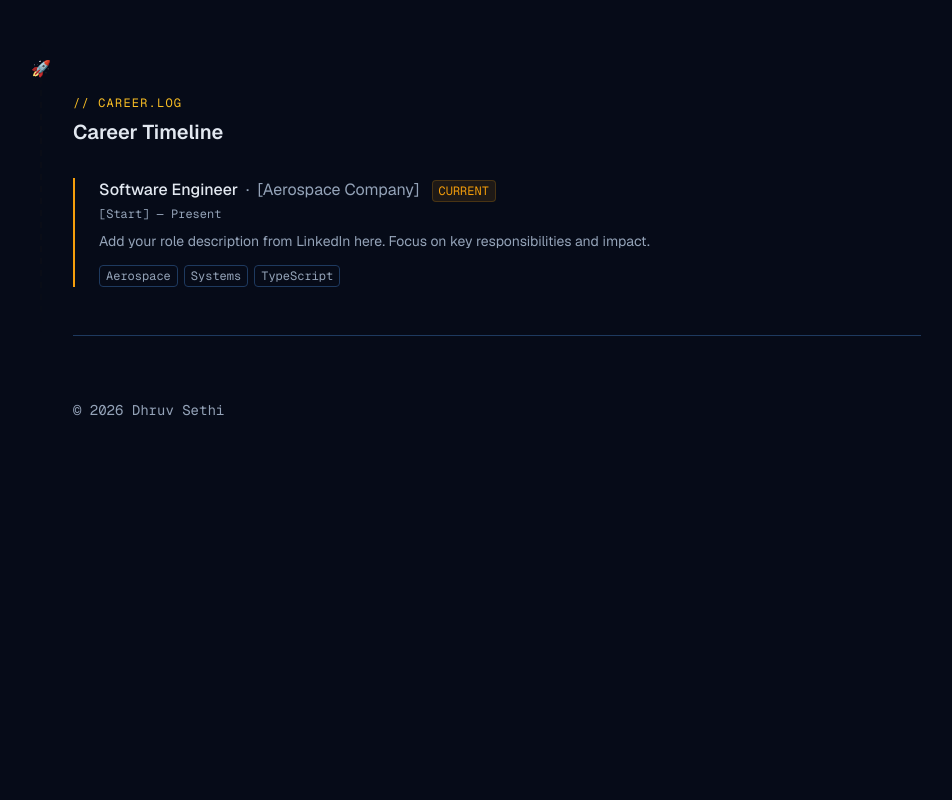
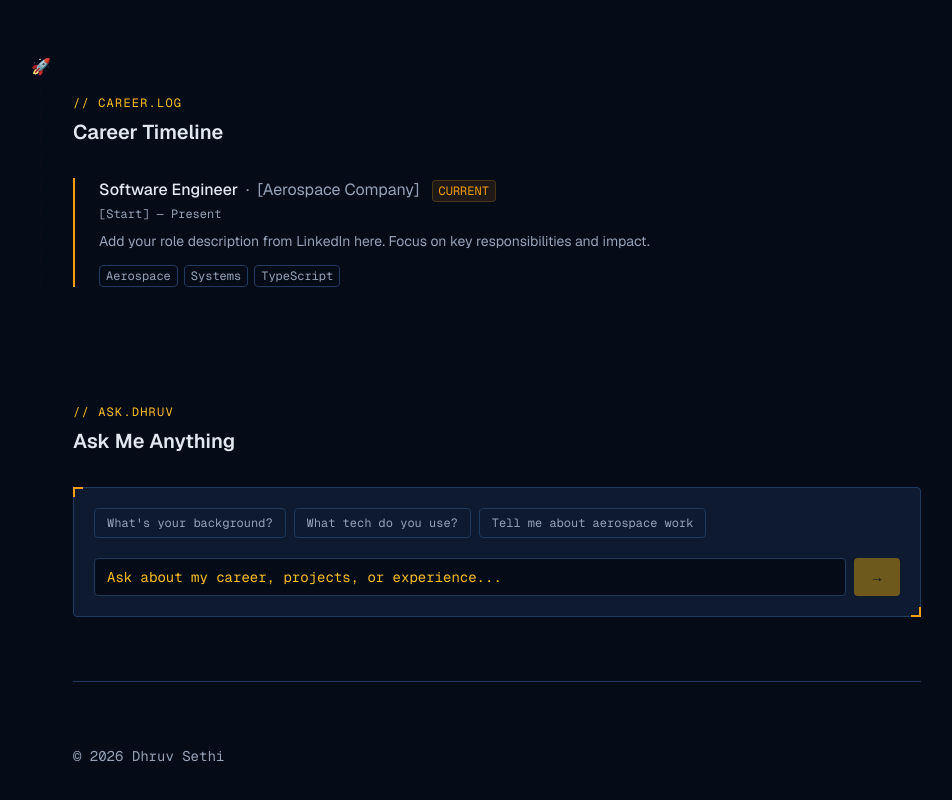
Before and after one commit to dhruvsethi227/dhruv-personal-portfolio, a Next.js app: page / in a window 1280 px wide. Shown: the part 806-1606 px from the top of the page, without its empty margins (143-1095 px from the left). Before the commit the page ends 1306 px from the top, so only its background shows below. Built offline with nearby package versions, Linux system fonts and the light colour scheme.

Commit message:
AI ask me feature created

```diff
--- /dev/null
+++ b/app/api/ask/route.ts
@@ -0,0 +1,49 @@
+import Anthropic from '@anthropic-ai/sdk';
+import { buildContext } from '../../lib/buildContext';
+
+export async function POST(req: Request) {
+  const body = await req.json();
+  const question = body?.question;
+
+  if (typeof question !== 'string' || question.trim().length === 0) {
+    return new Response('Question is required', { status: 400 });
+  }
+  if (question.length > 500) {
+    return new Response('Question must be 500 characters or fewer', { status: 400 });
+  }
+
+  const client = new Anthropic();
+  const context = buildContext();
+
+  const stream = client.messages.stream({
+    model: 'claude-sonnet-4-6',
+    max_tokens: 512,
+    system: `You are Dhruv Sethi's personal AI assistant on his portfolio website. Answer questions about Dhruv's career, skills, experience, and interests based ONLY on the context below. Be concise, friendly, and use third-person when appropriate (e.g. "Dhruv has..." or "He's worked on..."). If a question is outside the context, say you don't have that information.\n\n${context}`,
+    messages: [{ role: 'user', content: question }],
+  });
+
+  const encoder = new TextEncoder();
+  const readable = new ReadableStream({
+    async start(controller) {
+      for await (const chunk of stream) {
+        if (
+          chunk.type === 'content_block_delta' &&
+          chunk.delta.type === 'text_delta'
+        ) {
+          controller.enqueue(encoder.encode(chunk.delta.text));
+        }
+      }
+      controller.close();
+    },
+    cancel() {
+      stream.abort();
+    },
+  });
+
+  return new Response(readable, {
+    headers: {
+      'Content-Type': 'text/plain; charset=utf-8',
+      'X-Content-Type-Options': 'nosniff',
+    },
+  });
+}
--- /dev/null
+++ b/app/components/AskDhruv.tsx
@@ -0,0 +1,141 @@
+'use client';
+
+import { useState, useRef } from 'react';
+import SectionHeader from './SectionHeader';
+import PanelCard from './PanelCard';
+
+const SUGGESTED_QUESTIONS = [
+  "What's your background?",
+  'What tech do you use?',
+  'Tell me about aerospace work',
+];
+
+export default function AskDhruv() {
+  const [question, setQuestion] = useState('');
+  const [response, setResponse] = useState('');
+  const [loading, setLoading] = useState(false);
+  const [error, setError] = useState<string | null>(null);
+  const abortRef = useRef<AbortController | null>(null);
+
+  async function handleSubmit(q: string) {
+    const trimmed = q.trim();
+    if (!trimmed || loading) return;
+
+    // Cancel any in-flight request
+    abortRef.current?.abort();
+    const controller = new AbortController();
+    abortRef.current = controller;
+
+    setLoading(true);
+    setResponse('');
+    setError(null);
+
+    try {
+      const res = await fetch('/api/ask', {
+        method: 'POST',
+        headers: { 'Content-Type': 'application/json' },
+        body: JSON.stringify({ question: trimmed }),
+        signal: controller.signal,
+      });
+
+      if (!res.ok) {
+        const text = await res.text();
+        throw new Error(text || 'Something went wrong');
+      }
+
+      const reader = res.body!.getReader();
+      const decoder = new TextDecoder();
+      while (true) {
+        const { done, value } = await reader.read();
+        if (done) break;
+        setResponse((prev) => prev + decoder.decode(value, { stream: true }));
+      }
+    } catch (err) {
+      if ((err as Error).name !== 'AbortError') {
+        setError((err as Error).message ?? 'Something went wrong');
+      }
+    } finally {
+      setLoading(false);
+    }
+  }
+
+  function handleChipClick(q: string) {
+    setQuestion(q);
+    handleSubmit(q);
+  }
+
+  return (
+    <section className="py-16">
+      <SectionHeader telemetry="// ASK.DHRUV" title="Ask Me Anything" />
+      <PanelCard>
+        {/* Suggested question chips */}
+        <div className="flex flex-wrap gap-2 mb-5">
+          {SUGGESTED_QUESTIONS.map((q) => (
+            <button
+              key={q}
+              onClick={() => handleChipClick(q)}
+              disabled={loading}
+              className="font-mono text-xs px-3 py-1.5 border border-border-panel text-text-secondary hover:text-amber-400 hover:border-amber-400 transition-colors rounded-sm disabled:opacity-40 disabled:cursor-not-allowed"
+            >
+              {q}
+            </button>
+          ))}
+        </div>
+
+        {/* Response area */}
+        {(response || (loading && !response) || error) && (
+          <div className="mb-5 min-h-[3rem]">
+            {loading && !response && (
+              <div className="flex gap-1 items-center h-6">
+                {[0, 1, 2].map((i) => (
+                  <span
+                    key={i}
+                    className="w-1.5 h-1.5 rounded-full bg-amber-400 animate-bounce"
+                    style={{ animationDelay: `${i * 0.15}s` }}
+                  />
+                ))}
+              </div>
+            )}
+            {error && (
+              <p className="font-mono text-sm text-red-400">{error}</p>
+            )}
+            {response && (
+              <p className="font-mono text-sm text-text-primary whitespace-pre-wrap leading-relaxed">
+                {response}
+                {loading && (
+                  <span className="inline-block w-1.5 h-3.5 ml-0.5 bg-amber-400 animate-pulse align-middle" />
+                )}
+              </p>
+            )}
+          </div>
+        )}
+
+        {/* Input row */}
+        <form
+          onSubmit={(e) => {
+            e.preventDefault();
+            handleSubmit(question);
+          }}
+          className="flex gap-2"
+        >
+          <input
+            type="text"
+            value={question}
+            onChange={(e) => setQuestion(e.target.value)}
+            placeholder="Ask about my career, projects, or experience..."
+            maxLength={500}
+            disabled={loading}
+            className="flex-1 bg-background border border-border-panel rounded-sm px-3 py-2 font-mono text-sm text-text-primary placeholder:text-text-label focus:outline-none focus:border-amber-400 transition-colors disabled:opacity-50"
+          />
+          <button
+            type="submit"
+            disabled={loading || !question.trim()}
+            className="px-4 py-2 bg-amber-400 text-background font-mono text-sm font-semibold rounded-sm hover:bg-amber-300 transition-colors disabled:opacity-40 disabled:cursor-not-allowed"
+          >
+            →
+          </button>
+        </form>
+      </PanelCard>
+    </section>
+  );
+}
--- /dev/null
+++ b/app/lib/buildContext.ts
@@ -0,0 +1,47 @@
+import { careerHighlights } from '../data/career';
+import { aboutData } from '../data/about';
+import { resumeData } from '../data/resume';
+
+export function buildContext(): string {
+  const sections: string[] = [];
+
+  // BIO
+  sections.push('## BIO\n' + aboutData.bio.join('\n\n'));
+
+  // INTERESTS
+  const interests = aboutData.interests
+    .map((i) => `- ${i.label}: ${i.description}`)
+    .join('\n');
+  sections.push('## INTERESTS\n' + interests);
+
+  // CAREER
+  const career = careerHighlights
+    .map((e) => {
+      const lines = [
+        `### ${e.title} at ${e.company}`,
+        `${e.startDate} – ${e.endDate}${e.location ? ` | ${e.location}` : ''}`,
+      ];
+      if (e.description) lines.push(e.description);
+      if (e.tags?.length) lines.push(`Tags: ${e.tags.join(', ')}`);
+      return lines.join('\n');
+    })
+    .join('\n\n');
+  sections.push('## CAREER\n' + career);
+
+  // SKILLS
+  const skills = resumeData.skillGroups
+    .map((g) => `- ${g.label}: ${g.skills.join(', ')}`)
+    .join('\n');
+  sections.push('## SKILLS\n' + skills);
+
+  // EDUCATION
+  const education = resumeData.education
+    .map((e) => {
+      const line = `- ${e.degree}, ${e.institution} (${e.year})${e.notes ? ` — ${e.notes}` : ''}`;
+      return line;
+    })
+    .join('\n');
+  sections.push('## EDUCATION\n' + education);
+
+  return sections.join('\n\n');
+}
--- a/app/page.tsx
+++ b/app/page.tsx
@@ -1,12 +1,14 @@
 import PageShell from './components/PageShell';
 import HeroSection from './components/HeroSection';
 import CareerTimeline from './components/CareerTimeline';
+import AskDhruv from './components/AskDhruv';
 
 export default function Home() {
   return (
     <PageShell>
       <HeroSection />
       <CareerTimeline />
+      <AskDhruv />
       <footer className="pt-16 border-t border-border-panel text-text-secondary text-sm font-mono">
         © {new Date().getFullYear()} Dhruv Sethi
       </footer>
--- a/package.json
+++ b/package.json
@@ -9,6 +9,7 @@
     "lint": "eslint"
   },
   "dependencies": {
+    "@anthropic-ai/sdk": "^0.78.0",
     "convex": "^1.32.0",
     "framer-motion": "^12.35.2",
     "next": "16.1.6",
```
Also changed, not shown: 1 other file (tests, documents, lock files or other folders).
